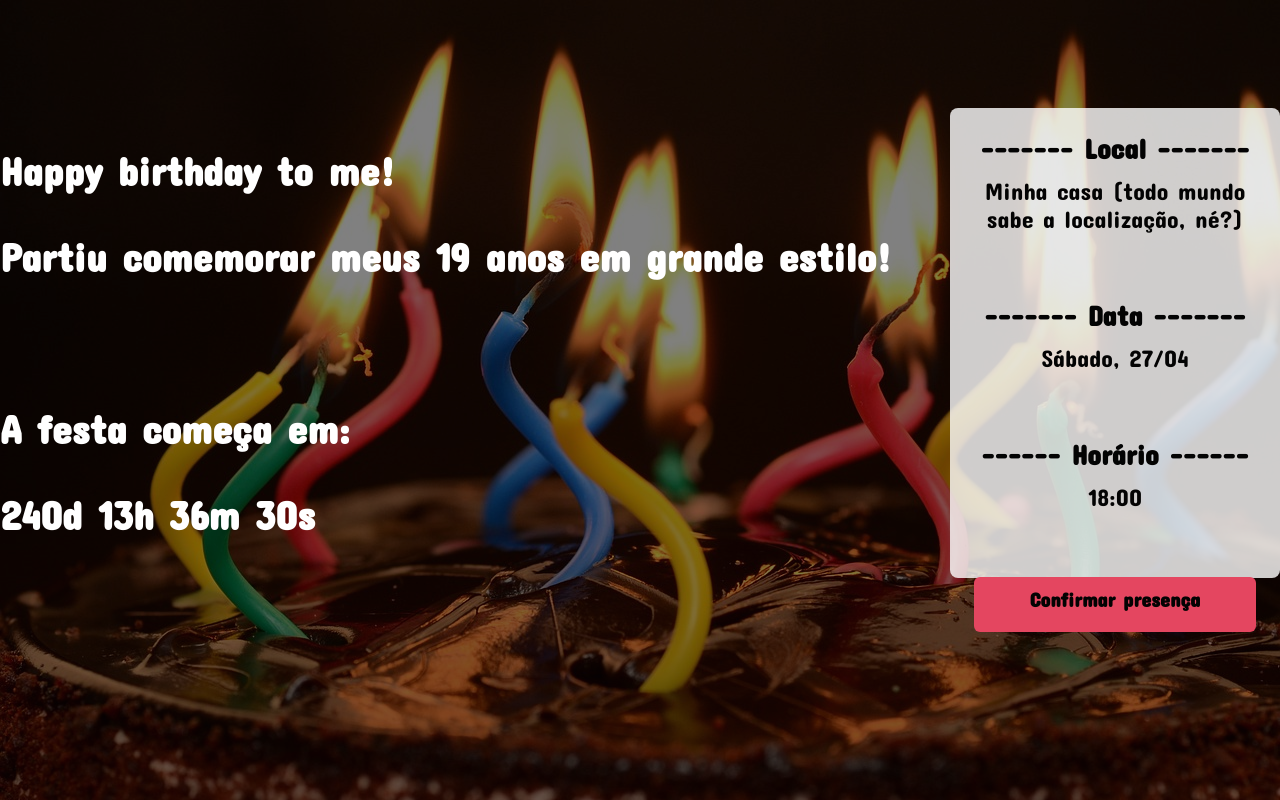
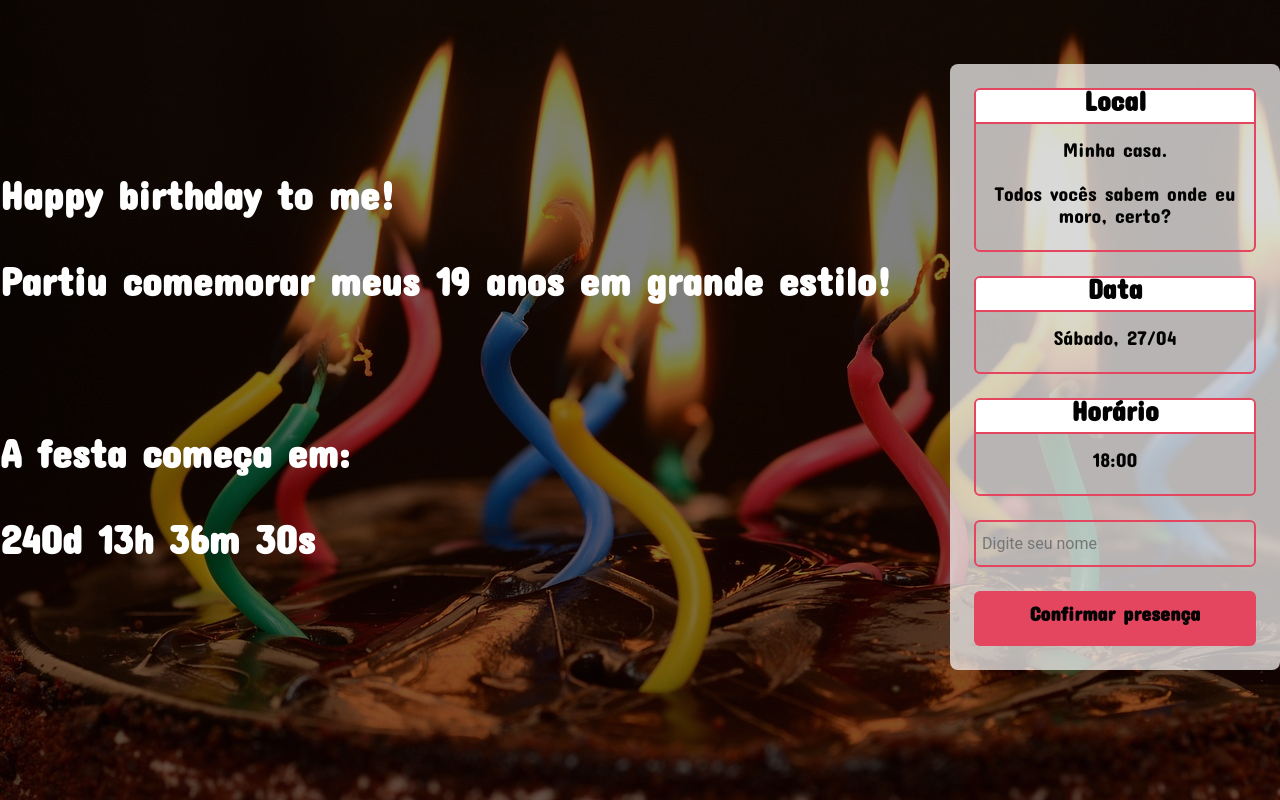
Before and after one commit to manoelacsilva/evento_aniversario, a website built with Parcel: page src/index.html in a window 1280 px wide. Shown: the top 800 px of the page. Built offline with nearby package versions, Linux system fonts and the light colour scheme.

Commit message:
ajustando infos_festa

```diff
--- a/src/index.html
+++ b/src/index.html
@@ -19,21 +19,22 @@
             <div class="infos-festa" data-aos="fade-left">
                 <ul class="infos-festa__infos">
                     <li class="infos-festa__infos__item">
-                        <b>------- Local -------</b>
-                        Minha casa (todo mundo sabe a localização, né?)
+                        <b>Local</b>
+                        Minha casa. <br> <br> Todos vocês sabem onde eu moro, certo?
                     </li>
                     <li class="infos-festa__infos__item">
-                        <b>------- Data -------</b>
+                        <b>Data</b>
                         Sábado, 27/04
                     </li>
                     <li class="infos-festa__infos__item">
-                        <b>------ Horário ------</b>
+                        <b>Horário</b>
                         18:00
                     </li>
+                    <input class="infos-festa__infos__item" type="text" placeholder="Digite seu nome">
+                    <a href="#" class="button button--primary">
+                        Confirmar presença
+                    </a>
                 </ul>
-                <a href="#" class="button button--primary">
-                    Confirmar presença
-                </a>
             </div>
         </div>
     </header>
--- a/src/styles/_evento.scss
+++ b/src/styles/_evento.scss
@@ -22,6 +22,7 @@
     &__image {
         max-width: 460px;
         height: 360px;
+        border-radius: 6px;
     }
 
     &--image-left {
--- a/src/styles/components/_button.scss
+++ b/src/styles/components/_button.scss
@@ -20,4 +20,9 @@
         color: variables.$text-color;
         background-color: variables.$rosa;
     }
+
+    @media (max-width: 768px) {
+        font-size: 16px;
+        padding: 10px 0px 19px;
+    }
 }
--- a/src/styles/components/_infos_festa.scss
+++ b/src/styles/components/_infos_festa.scss
@@ -2,25 +2,54 @@
 
 .infos-festa {
     padding: 24px 24px;
-    background-color: rgba(255, 255, 255, 0.8);
+    background-color: rgba(255, 255, 255, 0.7);
     text-align: center;
     display: block;
     justify-content: space-between;
     width: 330px;
     border-radius: 8px;
-    height: 470px;
+    height: auto;
 
     &__infos {
+        input {
+            height: 47px;
+            font-size: 16px;
+            width: 100%;
+            font-family: 'Roboto', sans-serif;
+            border-radius: 6px;
+            background-color: transparent;
+            border: 2px solid variables.$rosa;
+            margin-bottom: 24px;
+            padding: 0px 0px 0px 6px;
+
+            @media (max-width: 768px) {
+                font-size: 14px;
+                height: 42px;
+            }
+        }
+
+        input:focus {
+            outline: none;
+        }
+
         &__item {
-            font-size: 24px;
+            font-size: 20px;
             color: variables.$text-color;
-            margin-bottom: 66px;
+            margin-bottom: 24px;
+            border: 2px solid variables.$rosa;
+            border-radius: 6px;
+            padding-bottom: 24px;
+            overflow: hidden;
+            line-height: 22px;
 
             b {
                 font-size: 28px;
                 display: block;
                 color: variables.$text-color;
-                margin-bottom: 12px;
+                margin-bottom: 14px;
+                border-bottom: 2px solid variables.$rosa;
+                padding-bottom: 10px;
+                background-color: variables.$secondary-text-color;
             }
         }
     }
@@ -30,6 +59,14 @@
 
         &__infos {
             display: block;
+            &__item {
+                font-size: 16px;
+                line-height: normal;
+            }
+        }
+
+        b {
+            font-size: 20px;
         }
     }
 }
```
